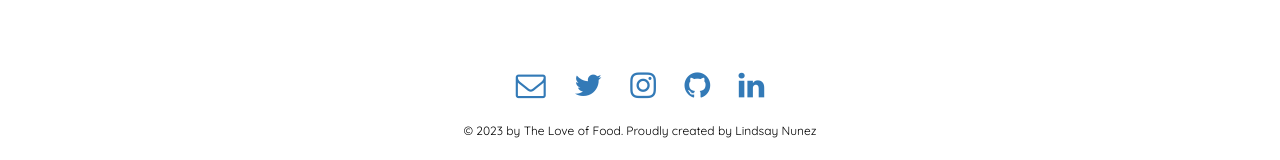
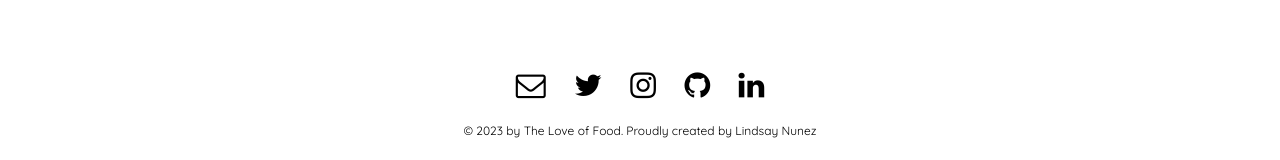
Before and after one commit to lindsayanunez/foodPhotography, a plain HTML site: page index.html in a window 1280 px wide. Shown: the part 705-865 px from the top of the page. Drawn offline with nearby package versions, Linux system fonts and the light colour scheme.

Commit message:
updated awesome font color in t footer.

```diff
--- a/style.css
+++ b/style.css
@@ -73,6 +73,9 @@
   color: gray;
 }
 
+.footer i{
+  color: black;
+}
 
 
 
```
